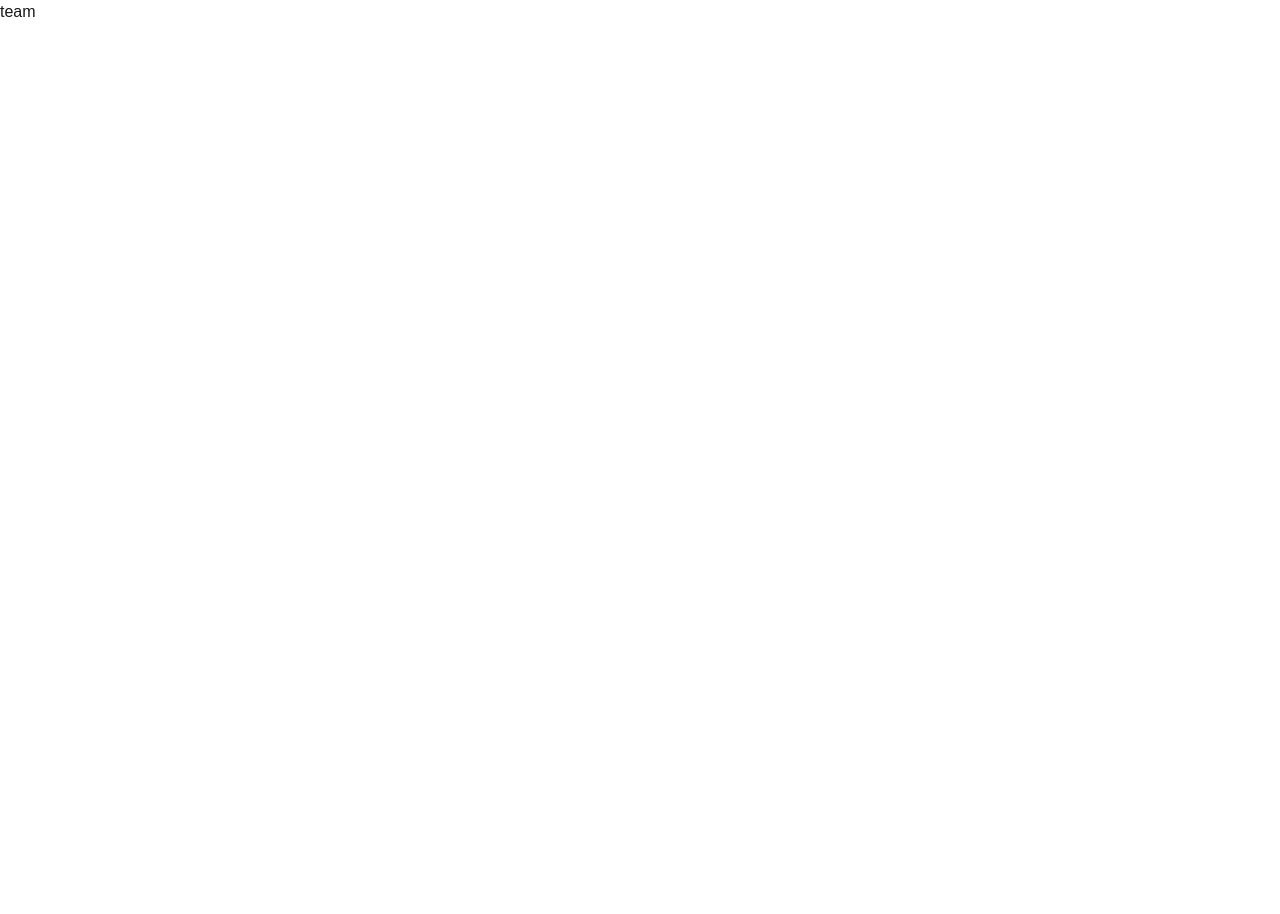
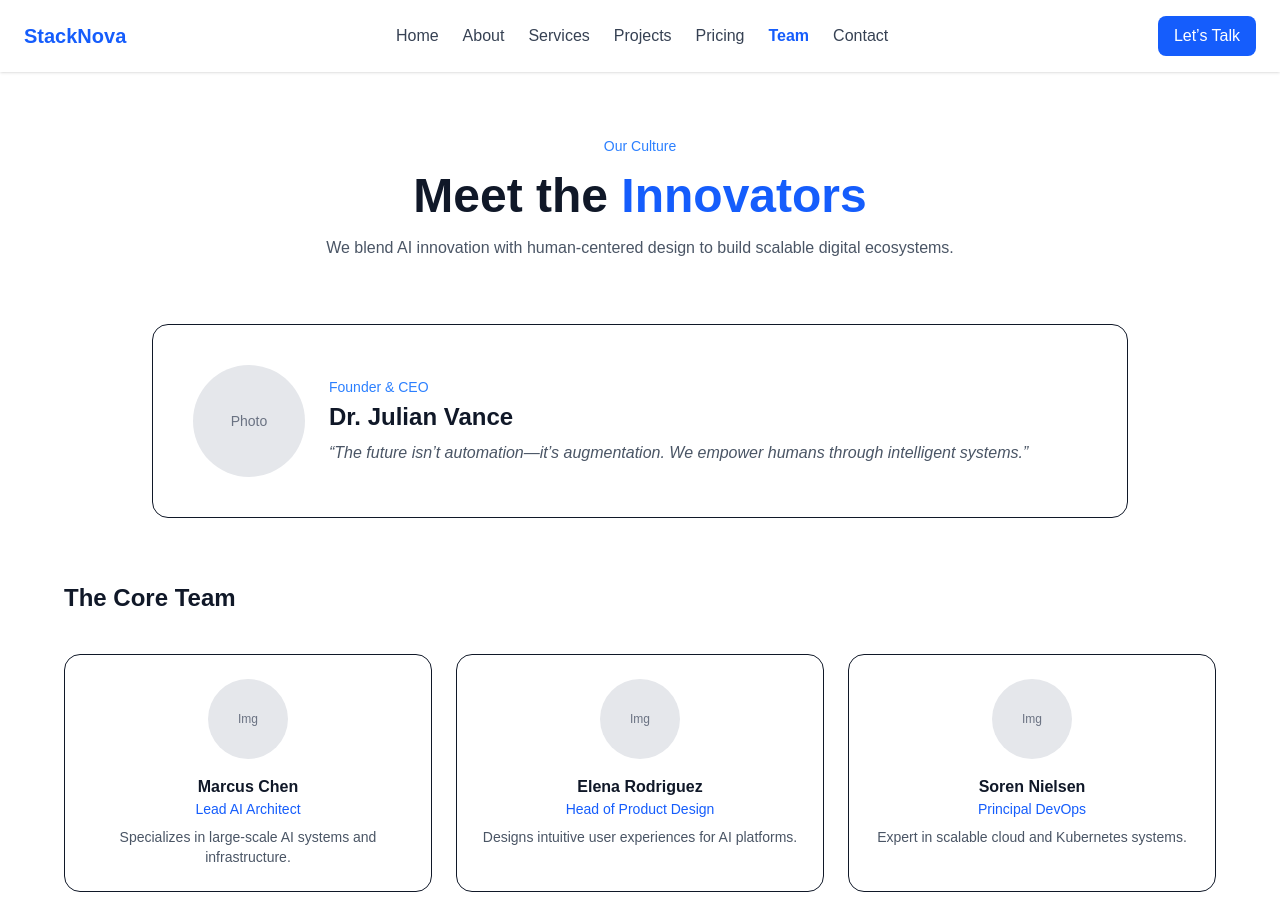
Before and after one commit to hemantgupta98/StackNova, a Next.js app in the folder frontend/: page /src/team in a window 1280 px wide. Shown: the top 914 px of the page. Before the commit the page ends 800 px from the top, so only its background shows below. Built offline with nearby package versions, Linux system fonts and the light colour scheme.

Commit message:
work on team ui

```diff
--- a/frontend/app/src/team/page.tsx
+++ b/frontend/app/src/team/page.tsx
@@ -1,9 +1,193 @@
+"use client";
+
 import Image from "next/image";
 
-export default function Home() {
+const team = [
+  {
+    name: "Marcus Chen",
+    role: "Lead AI Architect",
+    desc: "Specializes in large-scale AI systems and infrastructure.",
+  },
+  {
+    name: "Elena Rodriguez",
+    role: "Head of Product Design",
+    desc: "Designs intuitive user experiences for AI platforms.",
+  },
+  {
+    name: "Soren Nielsen",
+    role: "Principal DevOps",
+    desc: "Expert in scalable cloud and Kubernetes systems.",
+  },
+  {
+    name: "Aisha Kamau",
+    role: "Blockchain Specialist",
+    desc: "Focuses on decentralized AI integrations.",
+  },
+  {
+    name: "Liam O'Connor",
+    role: "Senior Fullstack Developer",
+    desc: "Builds high-performance real-time applications.",
+  },
+  {
+    name: "Yuki Tanaka",
+    role: "Data Scientist",
+    desc: "Transforms data into actionable insights.",
+  },
+];
+
+export default function TeamPage() {
   return (
-    <>
-    <h1>team</h1>
-    </>
+    <main className="bg-white text-gray-900 min-h-screen">
+      {/* Navbar */}
+      <header className="flex justify-between items-center px-6 py-4 shadow-sm">
+        <h1 className="text-xl font-bold text-blue-600">StackNova</h1>
+
+        <nav className="hidden md:flex gap-6 text-gray-700">
+          <a href="#">Home</a>
+          <a href="#">About</a>
+          <a href="#">Services</a>
+          <a href="#">Projects</a>
+          <a href="#">Pricing</a>
+          <a href="#" className="font-semibold text-blue-600">
+            Team
+          </a>
+          <a href="#">Contact</a>
+        </nav>
+
+        <button className="bg-blue-600 text-white px-4 py-2 rounded-lg">
+          Let’s Talk
+        </button>
+      </header>
+
+      {/* Hero */}
+      <section className="text-center py-16 px-6">
+        <p className="text-blue-500 text-sm font-medium">Our Culture</p>
+
+        <h2 className="text-4xl md:text-5xl font-bold mt-4">
+          Meet the <span className="text-blue-600">Innovators</span>
+        </h2>
+
+        <p className="text-gray-600 mt-4 max-w-2xl mx-auto">
+          We blend AI innovation with human-centered design to build scalable
+          digital ecosystems.
+        </p>
+      </section>
+
+      {/* Founder Highlight */}
+      <section className="max-w-5xl mx-auto px-6">
+        <div className="border rounded-2xl p-6 md:p-10 flex flex-col md:flex-row gap-6 items-center">
+          <div className="w-28 h-28 rounded-full bg-gray-200 flex items-center justify-center">
+            <span className="text-sm text-gray-500">Photo</span>
+          </div>
+
+          <div>
+            <p className="text-sm text-blue-500 font-medium">
+              Founder & CEO
+            </p>
+            <h3 className="text-2xl font-bold mt-1">
+              Dr. Julian Vance
+            </h3>
+            <p className="text-gray-600 mt-2 italic">
+              “The future isn’t automation—it’s augmentation. We empower
+              humans through intelligent systems.”
+            </p>
+          </div>
+        </div>
+      </section>
+
+      {/* Team Grid */}
+      <section className="px-6 md:px-16 py-16">
+        <h3 className="text-2xl font-semibold mb-10">
+          The Core Team
+        </h3>
+
+        <div className="grid sm:grid-cols-2 md:grid-cols-3 gap-6">
+          {team.map((member, i) => (
+            <div
+              key={i}
+              className="border rounded-2xl p-6 text-center hover:shadow-md transition"
+            >
+              <div className="w-20 h-20 mx-auto rounded-full bg-gray-200 flex items-center justify-center">
+                <span className="text-xs text-gray-500">Img</span>
+              </div>
+
+              <h4 className="mt-4 font-semibold">{member.name}</h4>
+              <p className="text-blue-600 text-sm">{member.role}</p>
+              <p className="text-gray-600 text-sm mt-2">
+                {member.desc}
+              </p>
+            </div>
+          ))}
+        </div>
+      </section>
+
+      {/* CTA Section */}
+      <section className="px-6 md:px-16 pb-16">
+        <div className="bg-gray-100 rounded-2xl p-10 text-center">
+          <h3 className="text-2xl md:text-3xl font-bold">
+            We’re Building the Future. <br />
+            Want to join us?
+          </h3>
+
+          <p className="text-gray-600 mt-4">
+            We’re looking for brilliant minds in AI, design, and engineering.
+          </p>
+
+          <div className="mt-6 flex flex-col sm:flex-row justify-center gap-4">
+            <button className="bg-blue-600 text-white px-6 py-2 rounded-lg">
+              Join the Team
+            </button>
+            <button className="border px-6 py-2 rounded-lg">
+              Browse Openings
+            </button>
+          </div>
+        </div>
+      </section>
+
+      {/* Footer */}
+      <footer className="bg-gray-50 px-6 py-10">
+        <div className="grid md:grid-cols-4 gap-8 text-sm text-gray-600">
+          <div>
+            <h4 className="font-bold text-gray-900 mb-2">
+              StackNova
+            </h4>
+            <p>Building high-performance AI & web products.</p>
+          </div>
+
+          <div>
+            <h4 className="font-semibold text-gray-900 mb-2">
+              Company
+            </h4>
+            <ul className="space-y-1">
+              <li>About Us</li>
+              <li>Our Team</li>
+              <li>Portfolio</li>
+            </ul>
+          </div>
+
+          <div>
+            <h4 className="font-semibold text-gray-900 mb-2">
+              Support
+            </h4>
+            <ul className="space-y-1">
+              <li>Contact</li>
+              <li>Pricing</li>
+              <li>Privacy Policy</li>
+            </ul>
+          </div>
+
+          <div>
+            <h4 className="font-semibold text-gray-900 mb-2">
+              Social
+            </h4>
+            <p>Twitter · LinkedIn · GitHub</p>
+          </div>
+        </div>
+
+        <p className="text-center text-gray-500 mt-6 text-xs">
+          © 2026 StackNova. All rights reserved.
+        </p>
+      </footer>
+    </main>
   );
 }
```
